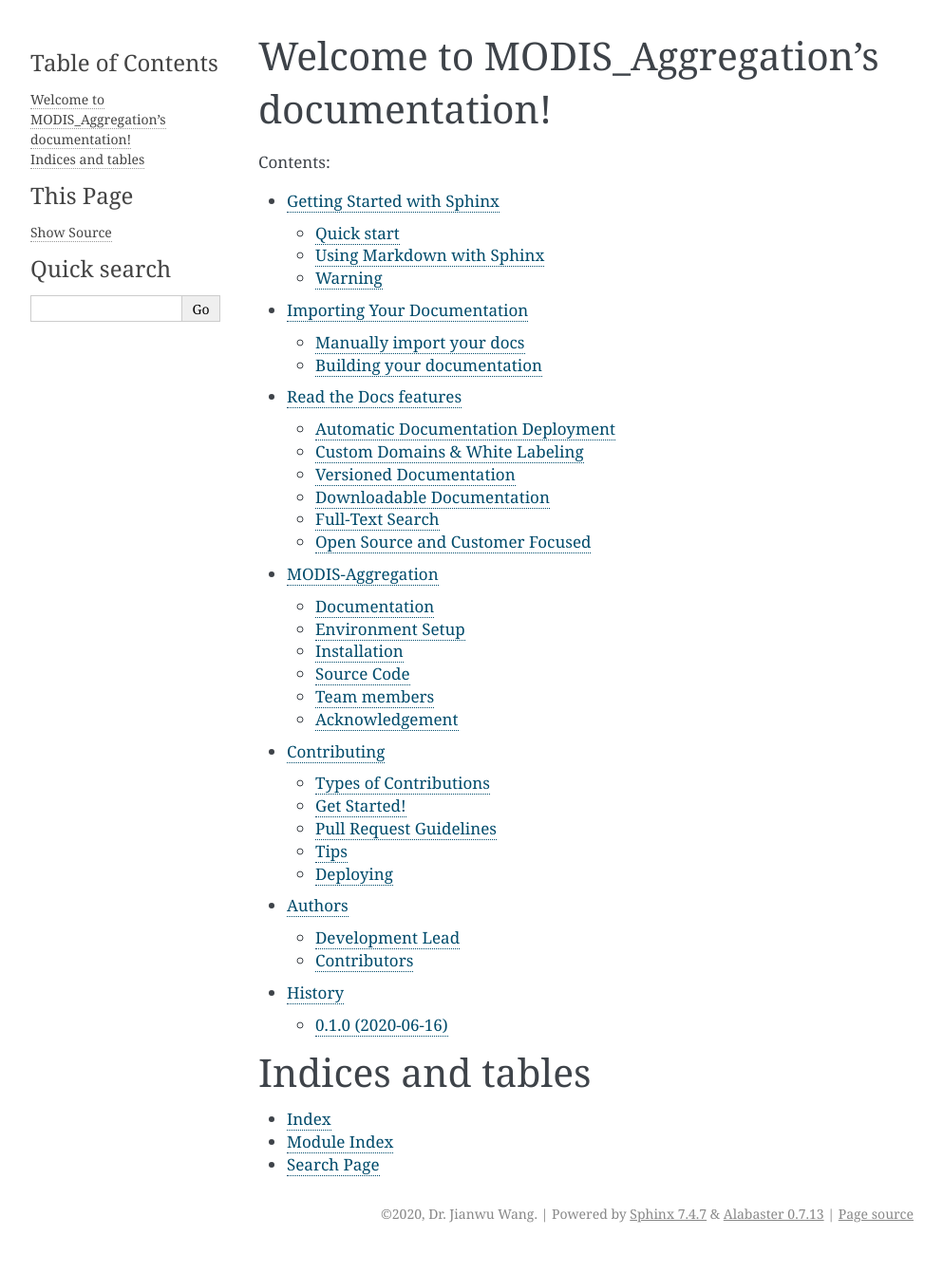
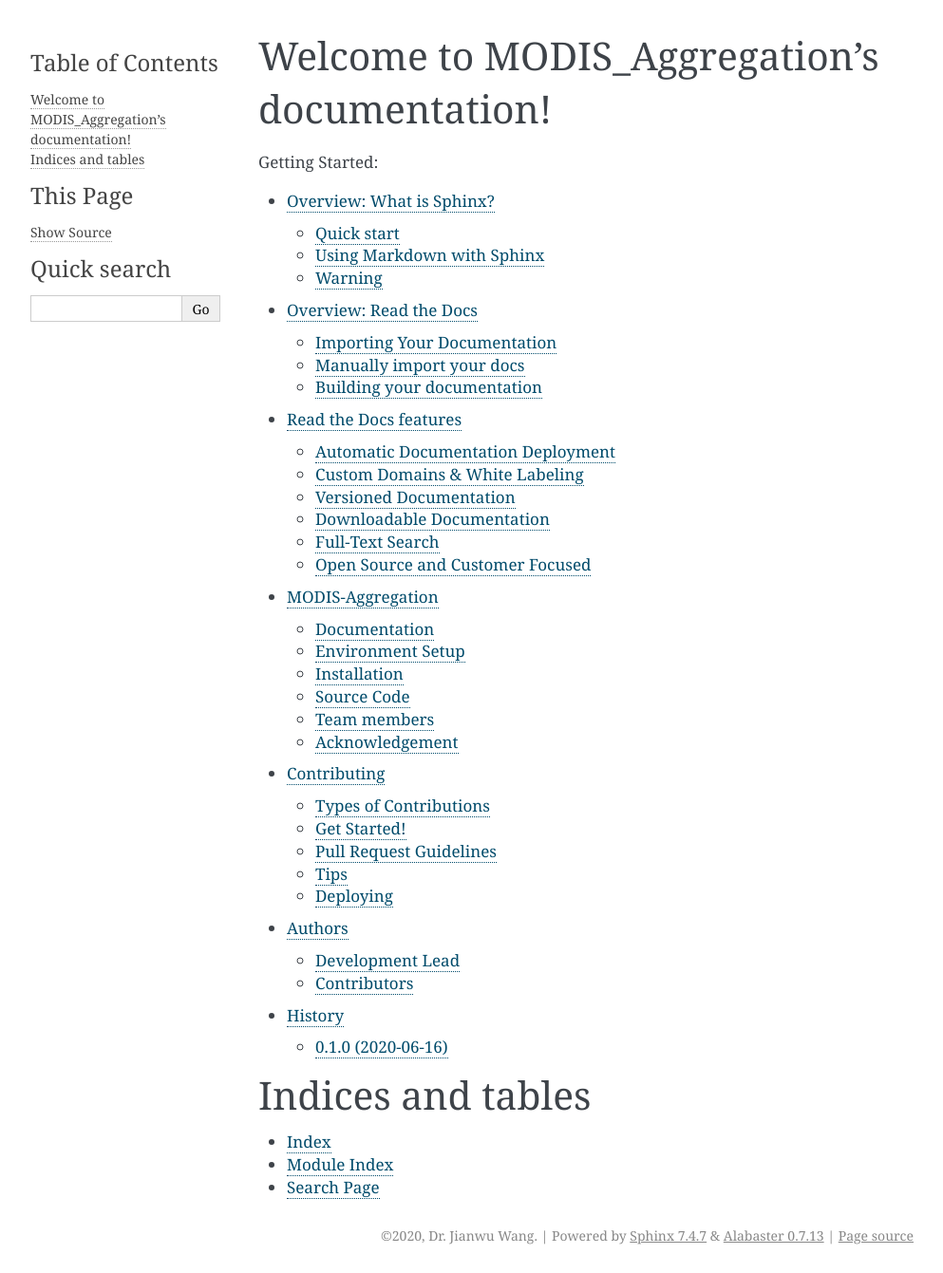
Before and after one commit to sdeshpa1/MODIS_Aggregation, a Sphinx documentation site: the page built from docs/source/index.rst, in a window 1280 px wide. Shown: the whole page at 95% size, without its empty margins (148-1141 px from the left). Built offline with Sphinx 7.4.7, drawn with Linux system fonts in a browser that asks for light colours; before the commit the page ends 1318 px from its top, so only the background shows below that.

Commit message:
SPHINX.rst, IMPORTDOC.rst, FEATURES.rst, index.rst changed

```diff
--- a/docs/source/IMPORTDOC.rst
+++ b/docs/source/IMPORTDOC.rst
@@ -1,5 +1,8 @@
+Overview: Read the Docs
+=============================
+
 Importing Your Documentation
-=============================
+------------------------------
 To import a public documentation repository, visit your `Read the Docs dashboard <https://readthedocs.org/>`_ and click Import. For private repositories, please use `Read the Docs for Business <https://docs.readthedocs.io/en/stable/commercial/index.html>`_
 
 If you have `connected your Read the Docs account <https://docs.readthedocs.io/en/stable/connected-accounts.html>`_ to GitHub, Bitbucket, or GitLab, you will see a list of your repositories that we are able to import. To import one of these projects, just click the import icon next to the repository you’d like to import. This will bring up a form that is already filled with your project’s information. Feel free to edit any of these properties, and then click Next to :ref:`build your documentation </IMPORTDOC:Building your documentation>`.
--- a/docs/source/SPHINX.rst
+++ b/docs/source/SPHINX.rst
@@ -1,4 +1,4 @@
-Getting Started with Sphinx
+Overview: What is Sphinx?
 =============================
 Sphinx is a powerful documentation generator that has many great features for writing technical documentation including:
 
--- a/docs/source/index.rst
+++ b/docs/source/index.rst
@@ -2,7 +2,7 @@
 =============================================
 .. toctree::
    :maxdepth: 2
-   :caption: Contents:
+   :caption: Getting Started:
 
    SPHINX.rst
    IMPORTDOC.rst
```
Also changed, not shown: 1 other file.
